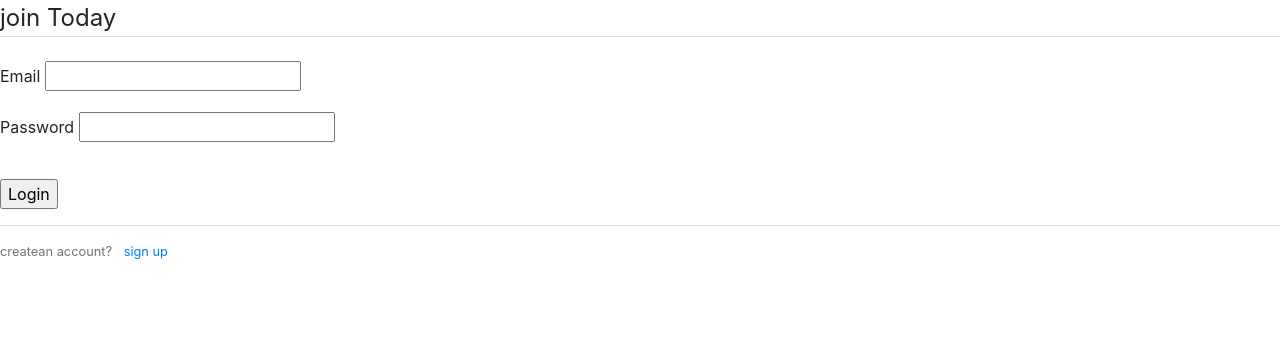
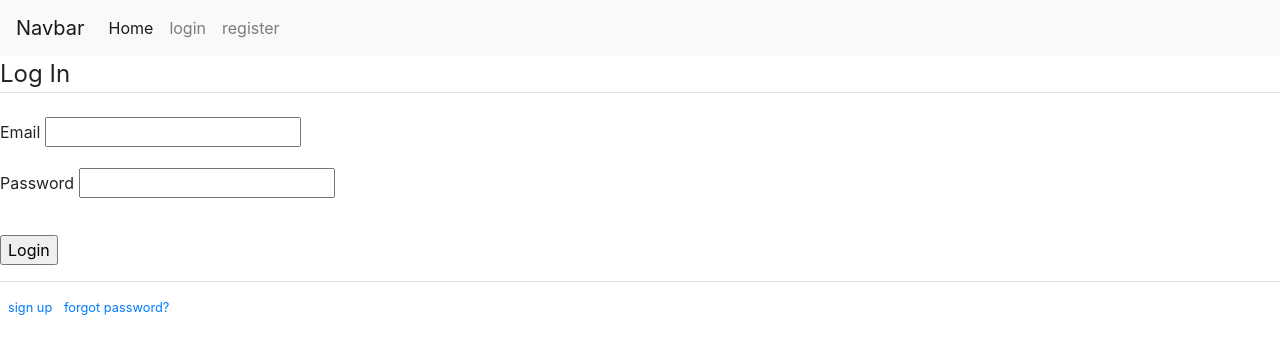
Before and after one commit to KabageMark/pitch, a Flask app: page /login in a window 1280 px wide. Shown: the top 354 px of the page. Run offline with Flask 2, Linux system fonts and the light colour scheme; some libraries are stand-ins or nearby versions.

Commit message:
nav bar added

```diff
--- a/app/main/forms.py
+++ b/app/main/forms.py
@@ -21,3 +21,8 @@ class LoginForm(FlaskForm):
     remember = BooleanField('Remember me')
 
     submit = SubmitField('Login')
+
+class pitchForm(FlaskForm):
+    pitch = StringField('pitch',validators=[DataRequired()])
+
+    submit = SubmitField('Pitch')
--- a/app/main/views.py
+++ b/app/main/views.py
@@ -1,6 +1,6 @@
 from app import app
-from flask import render_template,flash,url_for,redirect
-from .forms import RegistrationForm,LoginForm
+from flask import render_template,flash,url_for,redirect,request
+from .forms import RegistrationForm,LoginForm,pitchForm
 
 
 app.config['SECRET_KEY'] = 'kabagemark'
@@ -17,7 +17,23 @@ def Register():
         return redirect(url_for('home'))
     return render_template('register.html', form = form)
 
-@app.route("/login")
+@app.route("/login", methods=['GET','POST'])
 def login():
     form = LoginForm()
+    if form.validate_on_submit():
+        return redirect(url_for('home'))
     return render_template('login.html' , form = form)
+
+@app.route("/home", methods=['GET', 'POST'])
+def pitch():
+    form = pitchForm()
+    if form.validate_on_submit():
+        name=request.form['pitch']
+        print (name)
+        if form.validate():
+            # Save the comment here.
+            flash("cannot post empty quote")
+        else:
+            flash('All the form fields are required. ')
+
+    return render_template('home.html', form = form, pitch = name)
--- a/app/templates/login.html
+++ b/app/templates/login.html
@@ -1,11 +1,30 @@
 
 {% block content %}
 <link rel="stylesheet" href="https://maxcdn.bootstrapcdn.com/bootstrap/4.0.0/css/bootstrap.min.css" integrity="sha384-Gn5384xqQ1aoWXA+058RXPxPg6fy4IWvTNh0E263XmFcJlSAwiGgFAW/dAiS6JXm" crossorigin="anonymous">
+<nav class="navbar navbar-expand-lg navbar-light bg-light">
+    <a class="navbar-brand" href="">Navbar</a>
+    <button class="navbar-toggler" type="button" data-toggle="collapse" data-target="#navbarNav" aria-controls="navbarNav" aria-expanded="false" aria-label="Toggle navigation">
+      <span class="navbar-toggler-icon"></span>
+    </button>
+    <div class="collapse navbar-collapse" id="navbarNav">
+      <ul class="navbar-nav">
+        <li class="nav-item active">
+          <a class="nav-link" href="{{url_for('home')}}">Home <span class="sr-only">(current)</span></a>
+        </li>
+        <li class="nav-item">
+          <a class="nav-link" href="#">login</a>
+        </li>
+        <li class="nav-item">
+          <a class="nav-link" href="{{url_for('Register')}}">register</a>
+        </li>
+      </ul>
+    </div>
+</nav>
    <div class="content-section">
        <form method="POST" action="">
            {{form.hidden_tag()}}
            <fieldset class="form-group">
-               <legend class="border-bottom mb-4">join Today</legend>
+               <legend class="border-bottom mb-4">Log In</legend>
             <div class="form-group">
                 {{form.email.label}}
                 {{form.email(class="form-controll") }}
@@ -18,11 +37,14 @@
            <div class="form-group">
                {{form.submit}}
                </div>
-       </form>
+            </form>
    </div>
    <div class="border-top pt-3">
         <small class="text-muted">
-          createan account? <a class="ml-2" href="{{url_for ('Register')}}">sign up </a>
+         <a class="ml-2" href="{{url_for ('Register')}}">sign up </a>
+        </small>
+        <small>
+         <a class="ml-2" href="#">forgot password?</a>
         </small>
    </div>
 {% endblock %}
```
Also changed, not shown: app/templates/home.html (+36 -0 lines), app/templates/register.html (+19 -0 lines).
